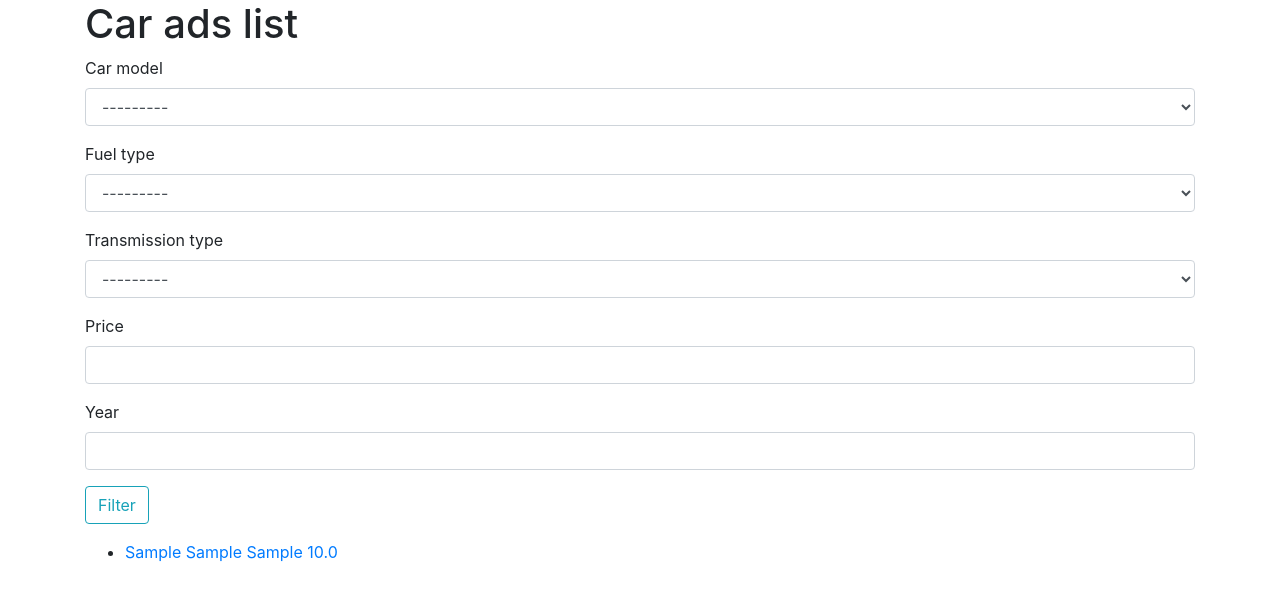
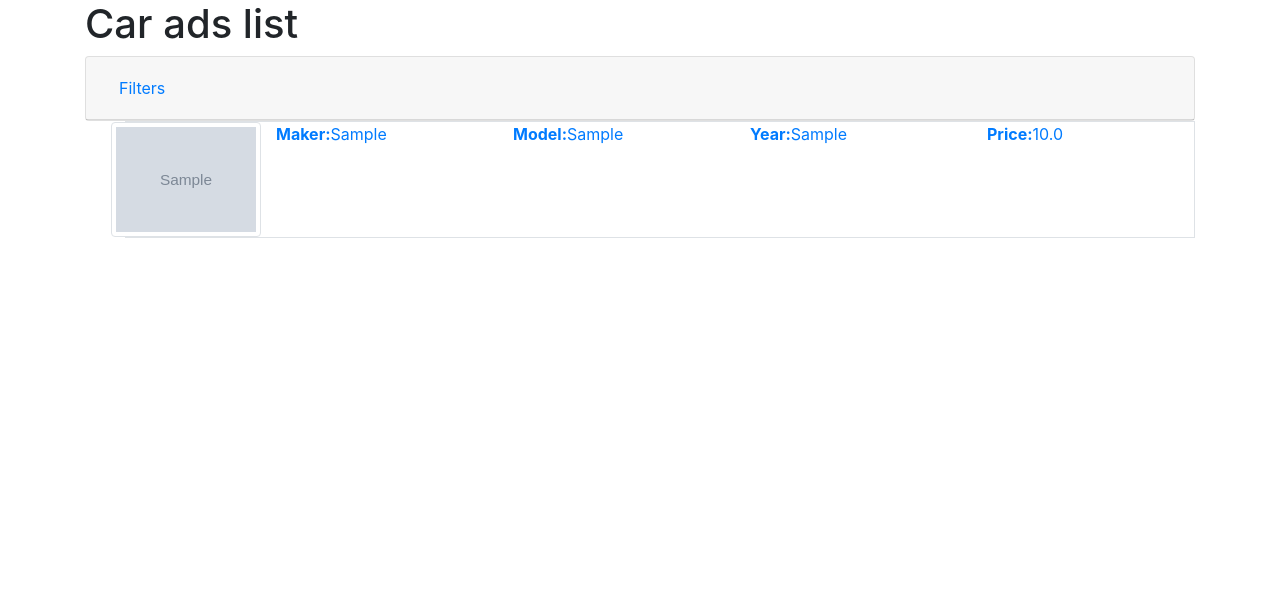
Before and after one commit to Kanteliukas/auto_trader, a Django app: page /auto_trader_app/carads/ in a window 1280 px wide. Shown: the part 66-667 px from the top of the page. Run offline with Django 4.2, Linux system fonts and the light colour scheme; tables that the repository leaves empty hold one stand-in row (values such as "Sample post"); grey boxes marked "Sample" are stand-in pictures; some libraries are stand-ins or nearby versions.

Commit message:
formatted car_ads_list

```diff
--- a/auto_trader/auto_trader_app/templates/base.html
+++ b/auto_trader/auto_trader_app/templates/base.html
@@ -10,6 +10,8 @@
     <link rel="stylesheet" href="https://cdnjs.cloudflare.com/ajax/libs/font-awesome/4.7.0/css/font-awesome.min.css">
     <!-- Add additional CSS in static file -->
     <link rel="stylesheet" href="{% static 'css/styles.css' %}">
+    <script src="//code.jquery.com/jquery-1.11.0.min.js"></script>
+    <script src="http://netdna.bootstrapcdn.com/bootstrap/4.1.3/js/bootstrap.min.js"></script>
 </head>
 
 <body>
--- a/auto_trader/auto_trader_app/templates/car_ads_list.html
+++ b/auto_trader/auto_trader_app/templates/car_ads_list.html
@@ -2,17 +2,41 @@
 {% load crispy_forms_tags i18n %}
 {% block content %}
 <h1>{% trans "car ads list"|capfirst %}</h1>
-<form method="get" action="{% url 'car-ads' %}">
-    {{ filterset.form|crispy }}
-    <div class="form-group">
-        <button class="btn btn-outline-info" type="submit">{% trans "filter"|capfirst %}</button>
+<div id="accordion">
+    <div class="card">
+        <div class="card-header" id="headingOne">
+            <h5 class="mb-0">
+                <button class="btn btn-link" data-toggle="collapse" data-target="#collapseFilter" aria-expanded="true" aria-controls="collapseFilter">
+                    {% trans "filters"|capfirst %}
+                </button>
+            </h5>
+        </div>
+        <div id="collapseFilter" class="collapse" aria-labelledby="headingFilter" data-parent="#accordion">
+            <form method="get" action="{% url 'car-ads' %}">
+                {{ filterset.form|crispy }}
+                <div class="form-group">
+                    <button class="btn btn-outline-info" type="submit">{% trans "filter"|capfirst %}</button>
+                </div>
+            </form>
+        </div>
     </div>
-</form>
+</div>
+
 {% if car_ads_list %}
-<ul>
+<ul style="list-style-type:none;">
     {% for car_ad in car_ads_list %}
     <li>
-        <a href="{% url 'car-ad-detail' car_ad.pk %}">{{ car_ad.display_car_maker }} {{ car_ad.display_car_model }} {{ car_ad.year }} {{ car_ad.price }}</a>
+        <a href="{% url 'car-ad-detail' car_ad.pk %}" style="text-decoration:none">
+            <div class="border">
+                <div class="row">
+                    <img src="{{ car_ad.images_set.first.image.url|default:'/media/car_ad_images/default.png' }}" class="img-thumbnail" alt="No image" style="width:150px">
+                    <div class="col-sm"><strong>{% trans "maker"|capfirst %}:</strong>{{ car_ad.display_car_maker }}</div>
+                    <div class="col-sm"><strong>{% trans "model"|capfirst %}:</strong>{{ car_ad.display_car_model }}</div>
+                    <div class="col-sm"><strong>{% trans "year"|capfirst %}:</strong>{{ car_ad.year }}</div>
+                    <div class="col-sm"><strong>{% trans "price"|capfirst %}:</strong>{{ car_ad.price }}</div>
+                </div>
+            </div>
+        </a>
     </li>
     {% endfor %}
 </ul>
--- a/auto_trader/auto_trader_app/views.py
+++ b/auto_trader/auto_trader_app/views.py
@@ -38,17 +38,17 @@ class CarAdDetailView(generic.DetailView):
 
 def new_car_ad(request):
 
-    ImageFormSet = modelformset_factory(Images, form=ImageForm, extra=3)
+    image_form_set = modelformset_factory(Images, form=ImageForm, extra=3)
     #'extra' means the number of photos that you can upload   ^
     if request.method == "POST":
 
-        carAdForm = CreateAdForm(request.POST)
-        formset = ImageFormSet(
+        car_ad_form = CreateAdForm(request.POST)
+        formset = image_form_set(
             request.POST, request.FILES, queryset=Images.objects.none()
         )
 
-        if carAdForm.is_valid() and formset.is_valid():
-            car_ad_form = carAdForm.save(commit=False)
+        if car_ad_form.is_valid() and formset.is_valid():
+            car_ad_form = car_ad_form.save(commit=False)
             car_ad_form.save()
 
             for form in formset.cleaned_data:
@@ -61,10 +61,10 @@ def new_car_ad(request):
             messages.success(request, _("Success"))
             return HttpResponseRedirect("/auto_trader_app/carads")
         else:
-            print(carAdForm.errors, formset.errors)
+            print(car_ad_form.errors, formset.errors)
     else:
-        carAdForm = CreateAdForm()
-        formset = ImageFormSet(queryset=Images.objects.none())
+        car_ad_form = CreateAdForm()
+        formset = image_form_set(queryset=Images.objects.none())
     return render(
-        request, "new_car_ad.html", {"carAdForm": carAdForm, "formset": formset}
+        request, "new_car_ad.html", {"carAdForm": car_ad_form, "formset": formset}
     )
```
